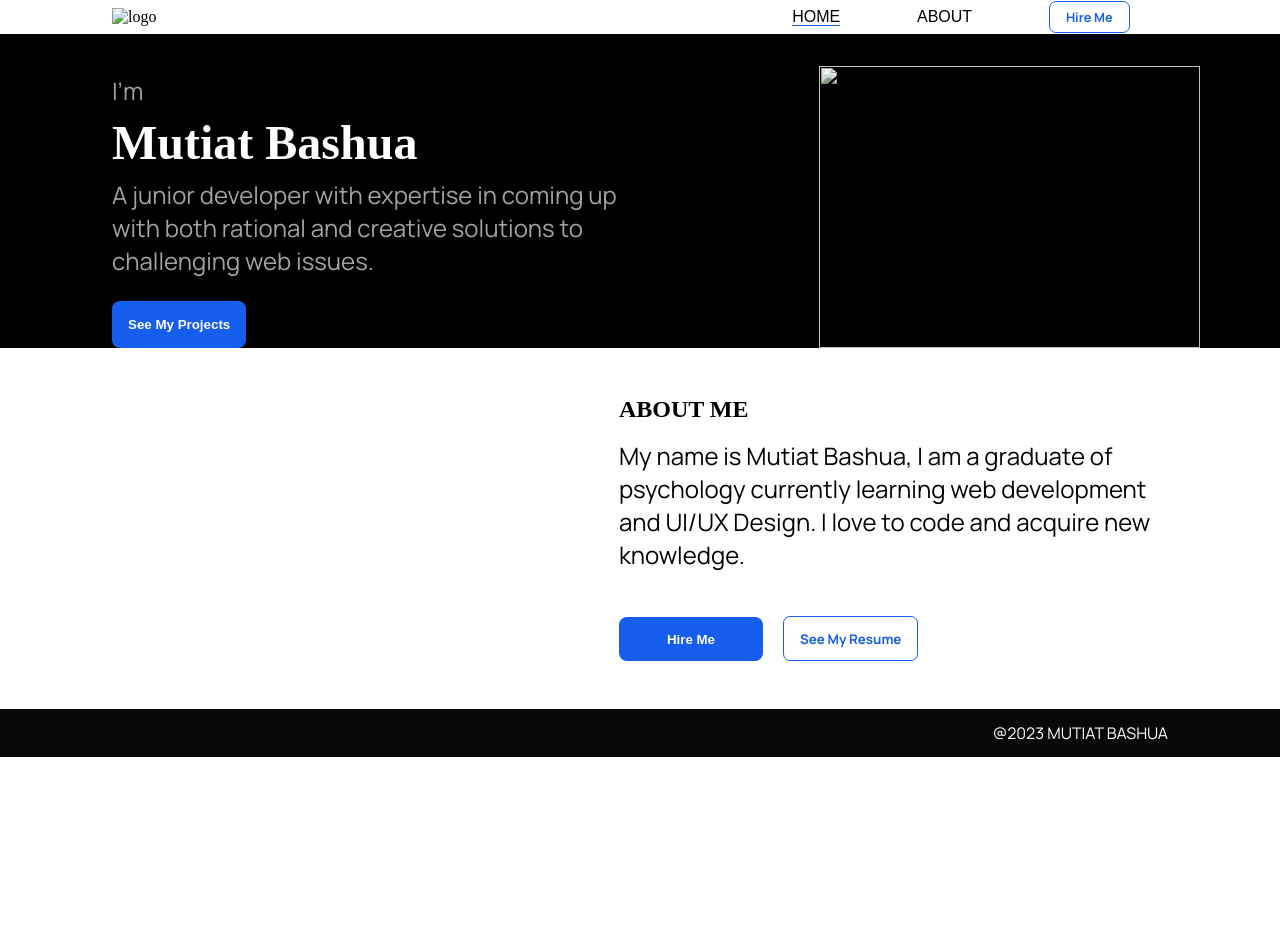
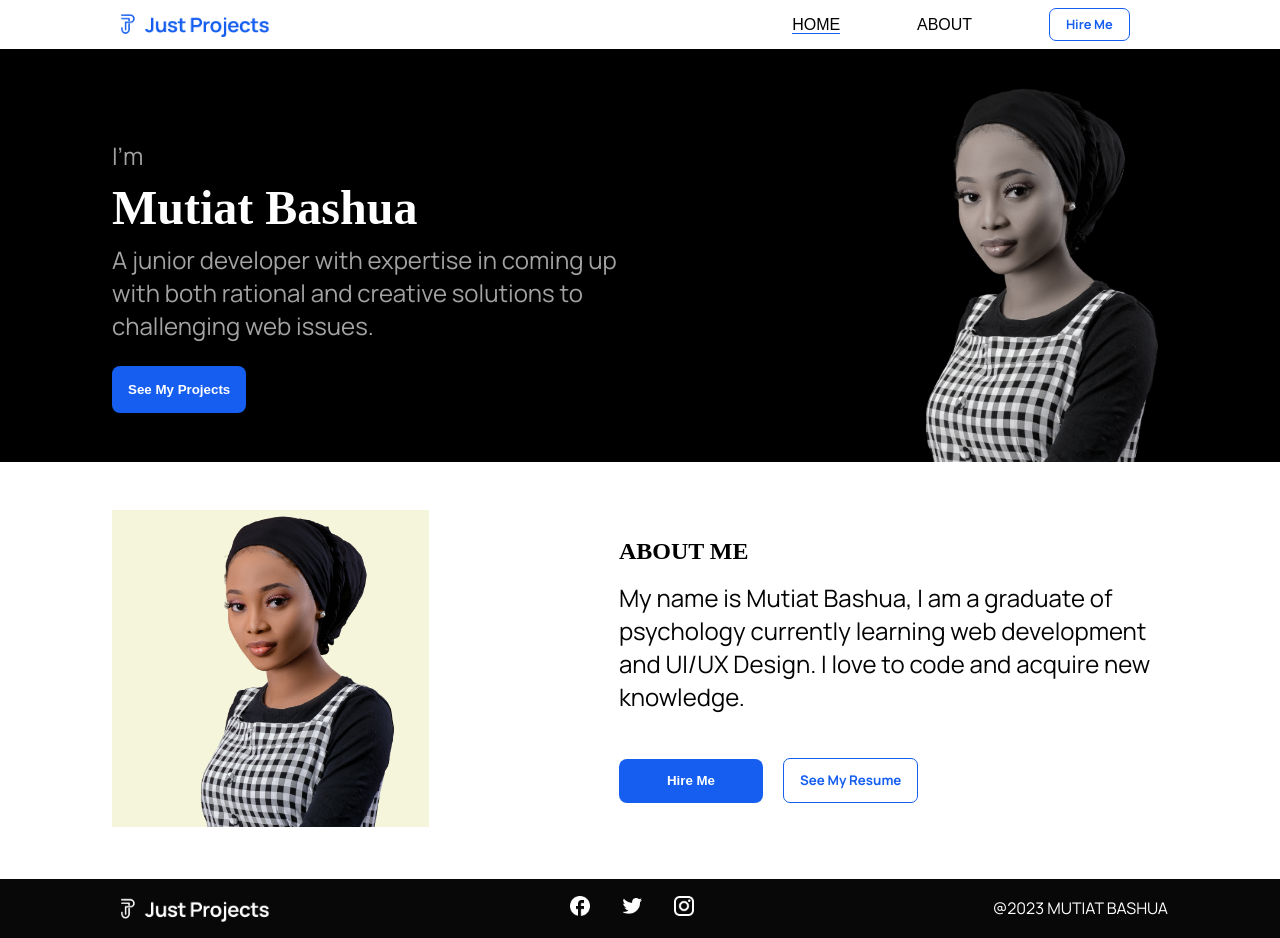
Before and after one commit to MutiatBash/bio, a plain HTML site: page index.html in a window 1280 px wide. Before the commit the page ends 800 px from the top, so only its background shows below. Drawn offline with Linux system fonts and the light colour scheme; a web font is replaced by a local one.

Commit message:
changed path of images

```diff
--- a/index.html
+++ b/index.html
@@ -11,7 +11,7 @@
     <div class="maincont">
       <header>
         <nav>
-          <img src="/portfolio/images/logo-black.png" alt="logo" />
+          <img src="./images/logo-black.png" alt="logo" />
           <ul>
             <li><a href="" class="capt active">Home</a></li>
             <li><a href="" class="capt">About</a></li>
@@ -32,12 +32,12 @@
           <button><a href="">See My Projects</a></button>
         </div>
         <div class="homeimg">
-          <img src="/portfolio/images/bio-pic.png" alt="" />
+          <img src="./images/bio-pic.png" alt="" />
         </div>
       </div>
       <div id="about">
         <div class="aboutimg">
-          <img src="/portfolio/images/bio-pic.png" alt="" />
+          <img src="./images/bio-pic.png" alt="" />
         </div>
         <div class="abouttxt">
           <h2>ABOUT ME</h2>
@@ -55,11 +55,11 @@
     </main>
     <footer>
       <div class="footer">
-        <img src="/portfolio/images/logo-white.png" class="footlogo" alt="" />
+        <img src="./images/logo-white.png" class="footlogo" alt="" />
         <div class="socials">
-          <a href=""> <img src="/portfolio/images/facebook.png" alt="" /></a>
-          <a href=""> <img src="/portfolio/images/twitter.png" alt="" /></a>
-          <a href=""> <img src="/portfolio/images/instagram.png" alt="" /></a>
+          <a href=""> <img src="./images/facebook.png" alt="" /></a>
+          <a href=""> <img src="./images/twitter.png" alt="" /></a>
+          <a href=""> <img src="./images/instagram.png" alt="" /></a>
         </div>
         <p>@2023 MUTIAT BASHUA</p>
       </div>
```
